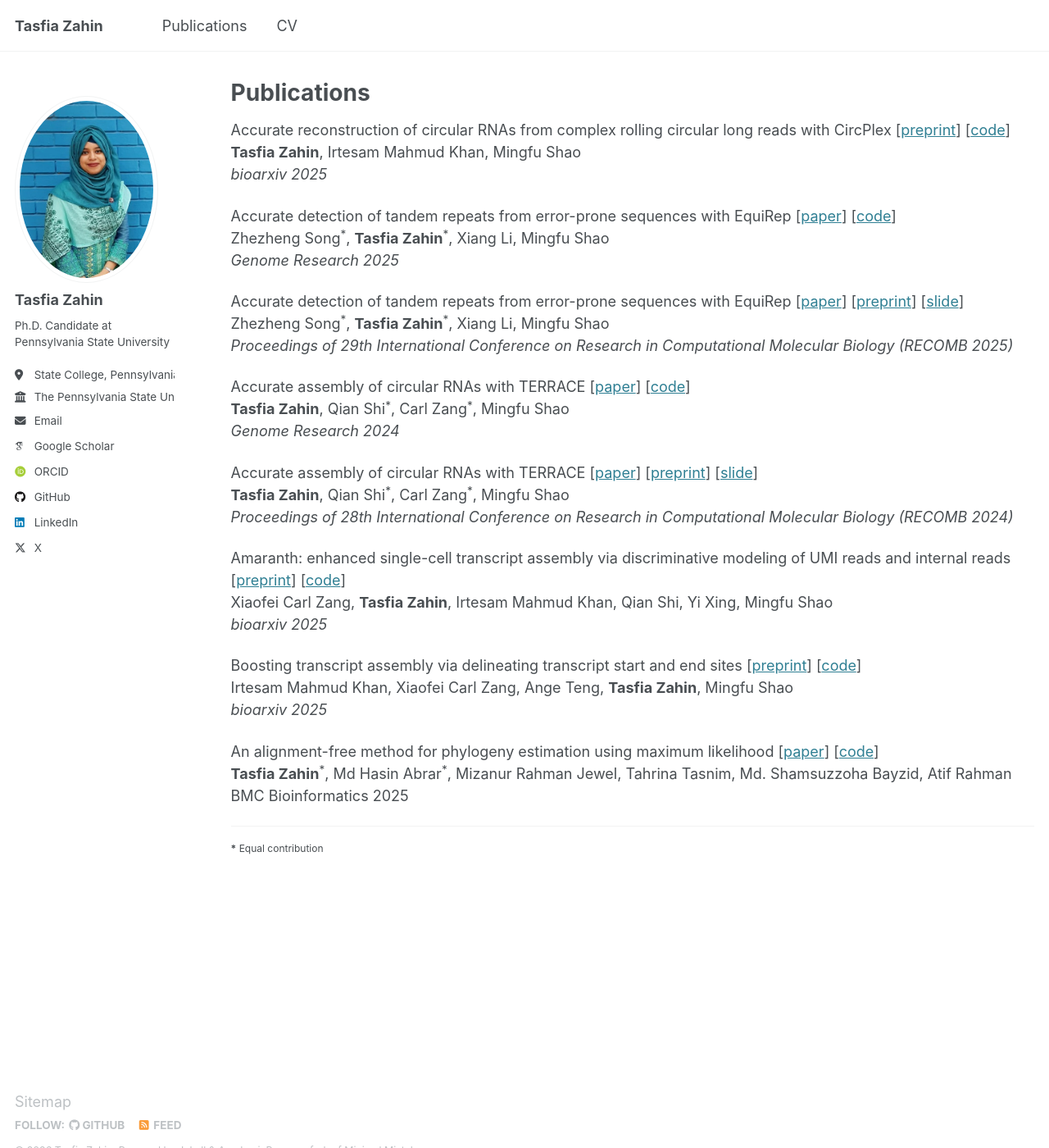
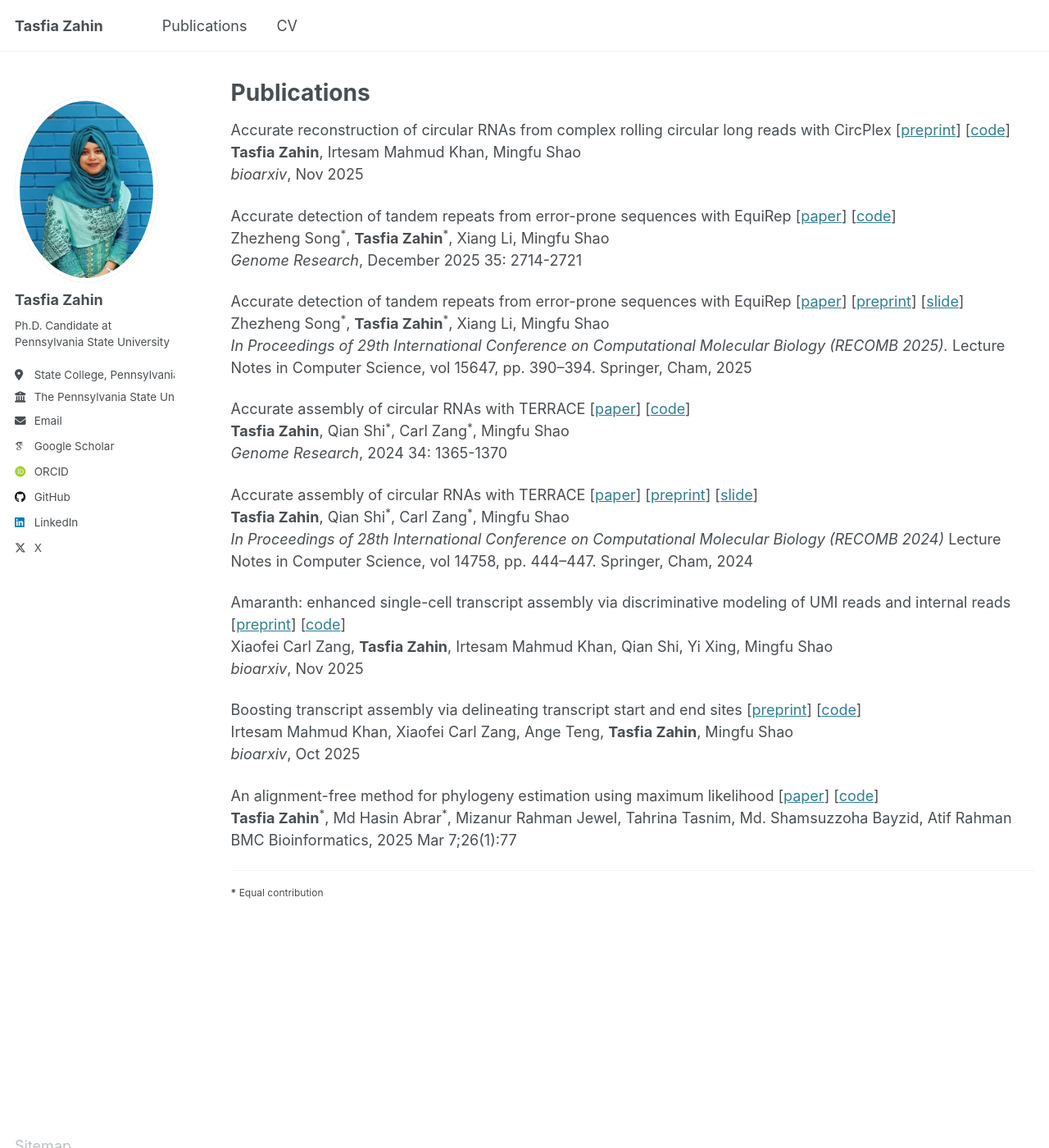
Before and after one commit to TasfiaZahin/TasfiaZahin.github.io, a Jekyll site: the page built from _pages/publications.html, in a window 1280 px wide and 1400 px high. Shown: the whole window at 82% size. Built offline with Jekyll 4.4.1, drawn with Linux system fonts in a browser that asks for light colours; some web fonts are replaced.

Commit message:
pub updated

```diff
--- a/_pages/publications.html
+++ b/_pages/publications.html
@@ -19,7 +19,7 @@ author_profile: true
       [<a href="https://doi.org/10.1101/2025.11.21.689841" target="_blank">preprint</a>]
       [<a href="https://github.com/Shao-Group/CircPlex" target="_blank">code</a>]<br>
       <strong>Tasfia Zahin</strong>, Irtesam Mahmud Khan, Mingfu Shao<br>
-      <em>bioarxiv 2025</em>
+      <em>bioarxiv</em>, Nov 2025
     </p>
   </div>
 
@@ -29,7 +29,7 @@ author_profile: true
       [<a href="https://doi.org/10.1101/gr.280750.125" target="_blank">paper</a>]
       [<a href="https://github.com/Shao-Group/EquiRep" target="_blank">code</a>]<br>
       Zhezheng Song<sup>*</sup>, <strong>Tasfia Zahin</strong><sup>*</sup>, Xiang Li, Mingfu Shao<br>
-      <em>Genome Research 2025</em>
+      <em>Genome Research</em>, December 2025 35: 2714-2721
     </p>
   </div>
 
@@ -40,7 +40,7 @@ author_profile: true
       [<a href="https://doi.org/10.1101/2024.11.05.621953" target="_blank">preprint</a>]
       [<a href="/files/RECOMB25_EquiRep.pdf" target="_blank">slide</a>]<br>
       Zhezheng Song<sup>*</sup>, <strong>Tasfia Zahin</strong><sup>*</sup>, Xiang Li, Mingfu Shao<br>
-      <em>Proceedings of 29th International Conference on Research in Computational Molecular Biology (RECOMB 2025)</em>
+      <em>In Proceedings of 29th International Conference on Computational Molecular Biology (RECOMB 2025).</em> Lecture Notes in Computer Science, vol 15647, pp. 390–394. Springer, Cham, 2025
     </p>
   </div>
 
@@ -50,7 +50,7 @@ author_profile: true
       [<a href="https://genome.cshlp.org/content/34/9/1365" target="_blank">paper</a>]
       [<a href="https://github.com/Shao-Group/TERRACE" target="_blank">code</a>]<br>
       <strong>Tasfia Zahin</strong>, Qian Shi<sup>*</sup>, Carl Zang<sup>*</sup>, Mingfu Shao<br>
-      <em>Genome Research 2024</em>
+      <em>Genome Research</em>, 2024 34: 1365-1370
     </p>
   </div>
 
@@ -61,7 +61,7 @@ author_profile: true
       [<a href="https://doi.org/10.1101/2024.02.09.579380" target="_blank">preprint</a>]
       [<a href="/files/RECOMB24-TERRACE.pdf" target="_blank">slide</a>]<br>
       <strong>Tasfia Zahin</strong>, Qian Shi<sup>*</sup>, Carl Zang<sup>*</sup>, Mingfu Shao<br>
-      <em>Proceedings of 28th International Conference on Research in Computational Molecular Biology (RECOMB 2024)</em>
+      <em>In Proceedings of 28th International Conference on Computational Molecular Biology (RECOMB 2024)</em> Lecture Notes in Computer Science, vol 14758, pp. 444–447. Springer, Cham, 2024
     </p>
   </div>
 
@@ -71,7 +71,7 @@ author_profile: true
       [<a href="https://doi.org/10.1101/2025.11.24.690228" target="_blank">preprint</a>]
       [<a href="https://github.com/Shao-Group/amaranth" target="_blank">code</a>]<br>
       Xiaofei Carl Zang, <strong>Tasfia Zahin</strong>, Irtesam Mahmud Khan, Qian Shi, Yi Xing, Mingfu Shao<br>
-      <em>bioarxiv 2025</em>
+      <em>bioarxiv</em>, Nov 2025
     </p>
   </div>
 
@@ -81,7 +81,7 @@ author_profile: true
       [<a href="https://doi.org/10.1101/2025.10.13.682211" target="_blank">preprint</a>]
       [<a href="https://github.com/Shao-Group/Telos" target="_blank">code</a>]<br>
       Irtesam Mahmud Khan, Xiaofei Carl Zang, Ange Teng, <strong>Tasfia Zahin</strong>, Mingfu Shao<br>
-      <em>bioarxiv 2025</em>
+      <em>bioarxiv</em>, Oct 2025
     </p>
   </div>
 
@@ -91,7 +91,7 @@ author_profile: true
       [<a href="https://doi.org/10.1186/s12859-025-06080-w" target="_blank">paper</a>]
       [<a href="https://github.com/hasin-abrar/Peafowl-repo" target="_blank">code</a>]<br>
       <strong>Tasfia Zahin</strong><sup>*</sup>, Md Hasin Abrar<sup>*</sup>, Mizanur Rahman Jewel, Tahrina Tasnim, Md. Shamsuzzoha Bayzid, Atif Rahman<br>
-      BMC Bioinformatics 2025
+      <em></em>BMC Bioinformatics</em>, 2025 Mar 7;26(1):77
     </p>
   </div>
 
```
Also changed, not shown: 1 other file.
